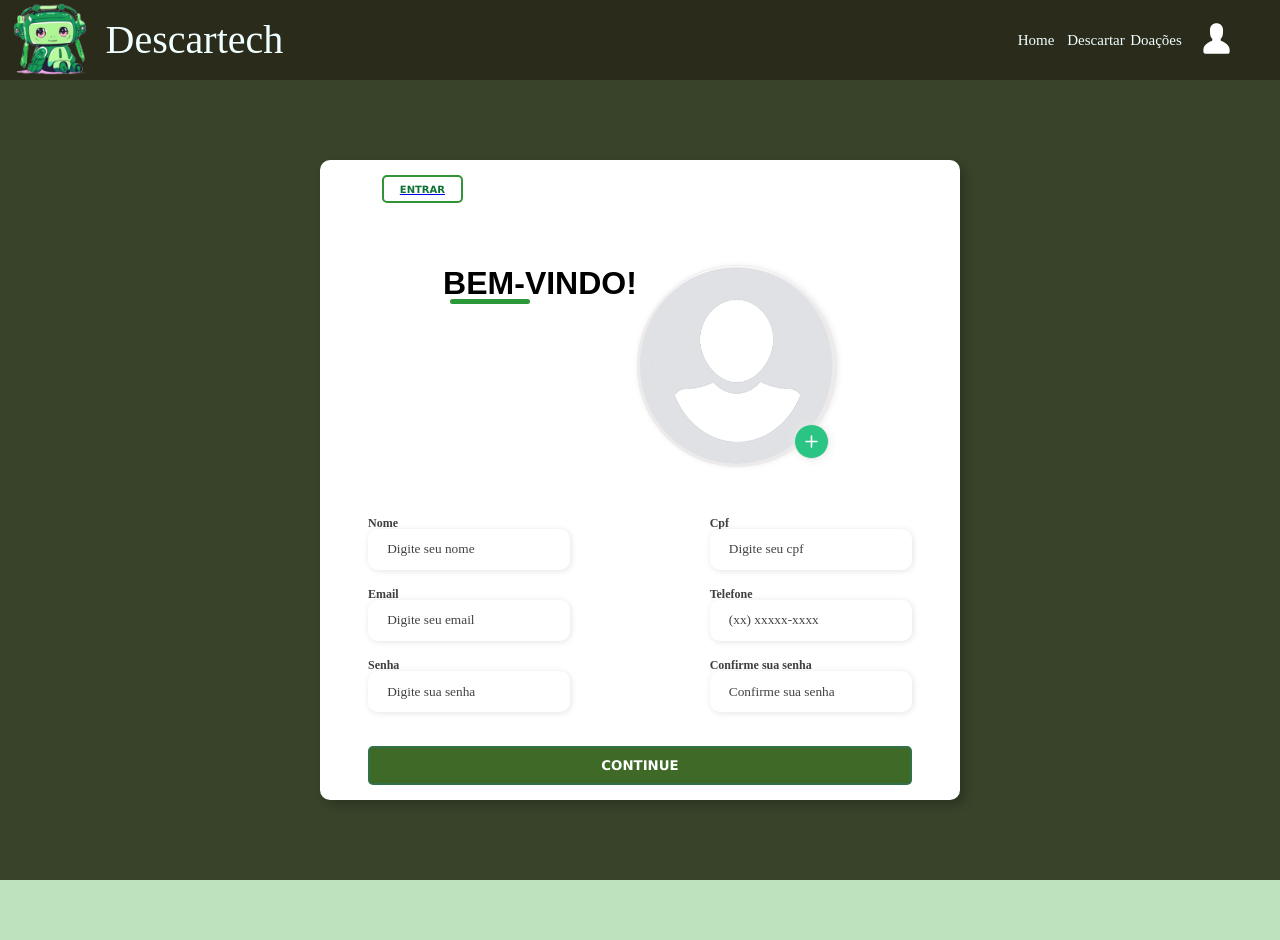
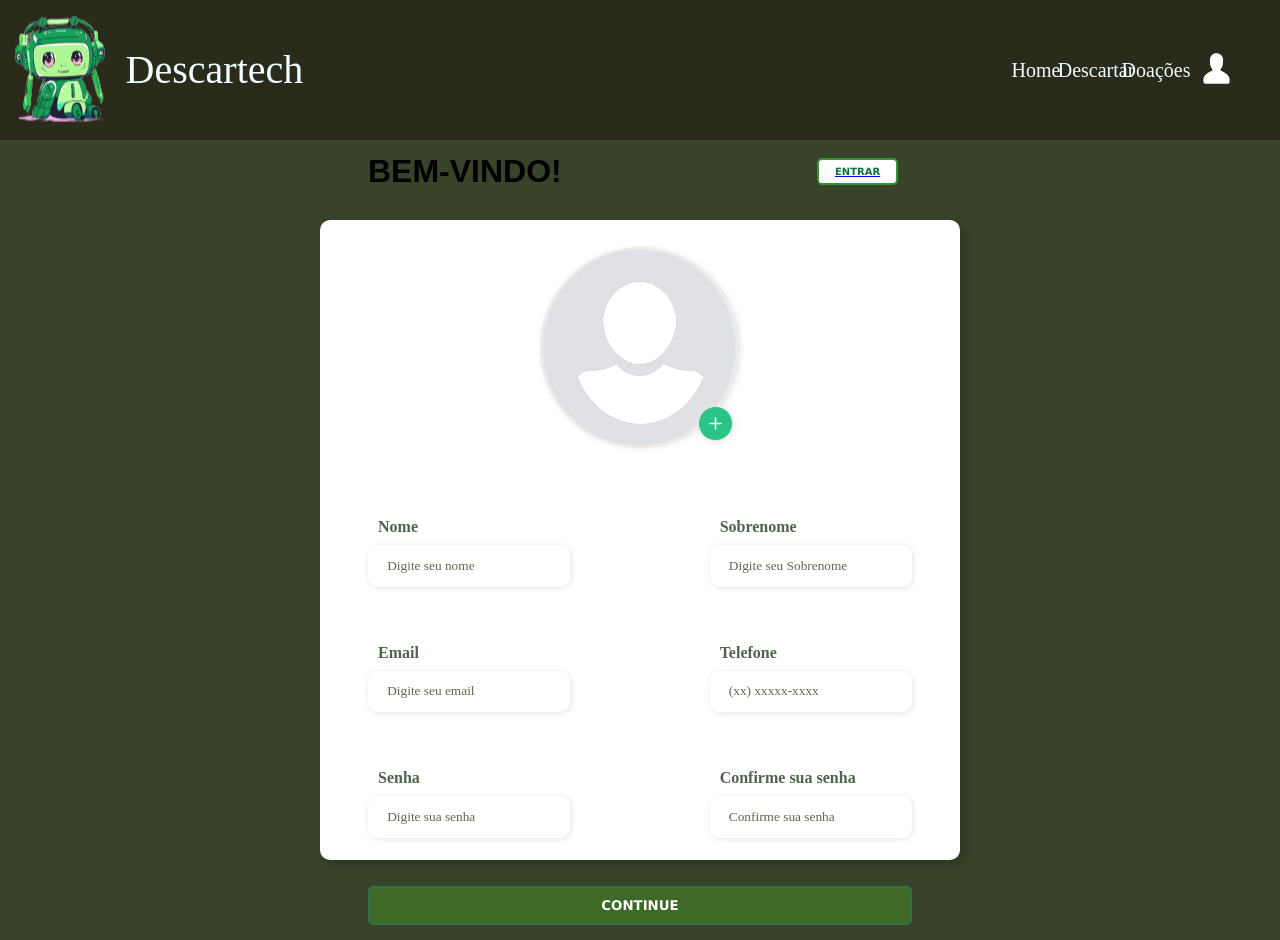
Before and after one commit to MelChechiS/Descartech, a React (Create React App) app: page /cadastro in a window 1280 px wide. Before the commit the page ends 880 px from the top, so only its background shows below. Built offline with nearby package versions, Linux system fonts and the light colour scheme.

Commit message:
Estilizando o projeto

```diff
--- a/src/components/Footer/index.tsx
+++ b/src/components/Footer/index.tsx
@@ -1,7 +1,4 @@
 import styles from "./Footer.module.scss";
-import logo from "../../assets/logo.png";
-import { BiCommentError, BiCode } from "react-icons/bi";
-import { Link } from "react-router-dom";
 
 export default function Footer() {
   return (
--- a/src/components/Toolbar/Toolbar.module.scss
+++ b/src/components/Toolbar/Toolbar.module.scss
@@ -2,7 +2,7 @@
   background-color: #2B2B1B;
   display: flex;
   box-sizing: border-box;
-  height: 80px;
+  height: 140px;
   flex-direction: row;
   justify-content: space-between;
   position: relative;
@@ -10,7 +10,7 @@
 
 .start{
   width: 50%;
-  height: 80px;
+  height: 140px;
   margin-left: 10%;
   display: flex;
   align-items: center;
@@ -23,10 +23,10 @@
   }
 
   &__logo{
-    width: 80px;
-    height: 100%;
-    max-width: 80px;
-    min-width: 80px;
+    width: 140px;
+    height: 120px;
+    max-width: 100px;
+    min-width: 100px;
     border-style: solid;
     cursor: pointer;
   }
@@ -45,7 +45,7 @@
 .end{
   p{
     color:azure;
-    font-size: 15px;
+    font-size: 20px;
   align-content: baseline;
     height: 130%;
     display: flex;
--- a/src/index.css
+++ b/src/index.css
@@ -45,7 +45,7 @@ table {
 }
 
 body {
-  background-color: #bee2bd;
+  background-color: #FBFFF6;
 }
 
 * {
--- a/src/pages/Cadastro/Cadastro.module.scss
+++ b/src/pages/Cadastro/Cadastro.module.scss
@@ -26,14 +26,15 @@
     justify-content: center;
     align-items: center;
     padding: 1rem;
-    background-color:#619eff;
+    background-color: #9CB491;
     border-radius: 10px;
-    background-image: linear-gradient( to right, #00B0FC, transparent, #2d7bf6);
+    background-image: linear-gradient( to right, #85a579, transparent, #55ac72);
 }
 
 .img{
-    width: 31rem;
+  width: 80%;
 }
+
 .form{
     width: 50%;
     display: flex;
@@ -53,14 +54,14 @@
 
 .loginButton{
     display: flex;
-    align-items: center;
+    align-items: flex-end;
     width: 20%;
-
 
     &__button{
         border: none;
         background-color: white;
         padding: 0.4rem 1rem;
+        align-items: flex-end;
         border-radius: 5px;
         cursor: pointer;
         border-style: solid;
@@ -87,12 +88,12 @@
     font-weight: bolder;
 }
 .h1::after {
-    content: '';
     display: block;
     width: 5rem;
     height: 0.3rem;
     background-color: #2b983a;
-    margin-left: 7px;
+    margin-top: 0%;
+    align-items: center;
     text-align: left;
     border-radius: 10px;
 }
@@ -100,23 +101,24 @@
 .avatarSpace {
     display: flex;
     justify-content: center;
-    padding: 1rem 0;
+    padding: 0.8rem 0;
 }
 .avatarBox{
+  align-items: center;
     display: flex;
-    margin-bottom: 1.1rem;
+    margin-bottom: 3rem;
 }
 
 .inputGroup {
     display: flex;
     flex-wrap: wrap;
     justify-content: space-between;
-    padding: 1rem 0;
+    padding: 1rem 2;
 }
 .inputBox{
     display: flex;
     flex-direction: column;
-    margin-bottom: 1.1rem;
+    margin-bottom: 3rem;
 
     &__input{
         margin: 0.0rem 0;
@@ -132,14 +134,16 @@
         outline: 1px solid #308015;
     }
     &__input::placeholder{
-        color: #000000be;
+        color: #243517be;
     }
 
 
     &__label{
-        font-size: 0.75rem;
+        font-size: 1rem;
+        padding: 10px;
+        align-items: flex-start;
         font-weight: 600;
-        color: #000000c0;
+        color: #163015c0;
     }
 }
 .continueButton{
--- a/src/pages/Cadastro/index.tsx
+++ b/src/pages/Cadastro/index.tsx
@@ -1,6 +1,7 @@
 import styles from "./Cadastro.module.scss";
 import ImageInput from "./ImageInput/imageinput";
 import Toolbar from "../../components/Toolbar";
+import logo from "../../assets/logo.png";
 import { Link } from "react-router-dom";
 
 export default function Cadastro() {
@@ -11,15 +12,17 @@ export default function Cadastro() {
       <div className={styles.back}>
         <div className={styles.container}>
           <div className={styles.formImage}>
-
+            <img src={logo} alt="logo descartech"></img>
           </div>
 
           <div className={styles.form}>
             <form action="#">
               <div className={styles.formHeader}>
+                <div className={styles.title}>
+                  <h1 className={styles.h1}>BEM-VINDO!</h1>
+                </div>
 
                 <div className={styles.loginButton}>
-
                   <Link to={"/login"}>
                     <button className={styles.loginButton__button}>
                       <p className={styles.loginButton__text}>ENTRAR</p>
@@ -29,10 +32,6 @@ export default function Cadastro() {
               </div>
 
               <div className={styles.avatarSpace}>
-
-                <div className={styles.title}>
-                  <h1 className={styles.h1}>BEM-VINDO!</h1>
-                </div>
                 <div className={styles.avatarBox}>
                   <ImageInput />
                 </div>
@@ -55,15 +54,15 @@ export default function Cadastro() {
                 </div>
 
                 <div className={styles.inputBox}>
-                  <label htmlFor="cpf" className={styles.inputBox__label}>
+                  <label htmlFor="sobrenome" className={styles.inputBox__label}>
                     {" "}
-                    Cpf{" "}
+                    Sobrenome{" "}
                   </label>
                   <input
-                    id="cpf"
+                    id="sobrenome"
                     type="text"
-                    name="cpf"
-                    placeholder="Digite seu cpf"
+                    name="sobrenome"
+                    placeholder="Digite seu Sobrenome"
                     required
                     className={styles.inputBox__input}
                   ></input>
@@ -134,10 +133,11 @@ export default function Cadastro() {
               </div>
               <Link to={"/home"}>
                 <div className={styles.continueButton}>
-                  <button className={styles.continueButton__btn}>CONTINUE</button>
+                  <button className={styles.continueButton__btn}>
+                    CONTINUE
+                  </button>
                 </div>
               </Link>
-
             </form>
           </div>
         </div>
```
Also changed, not shown: src/pages/Inicial/Inicial.module.scss (line endings or trailing spaces).
